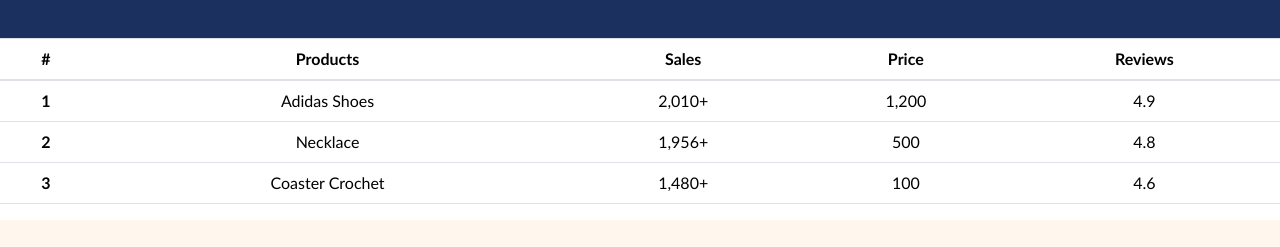
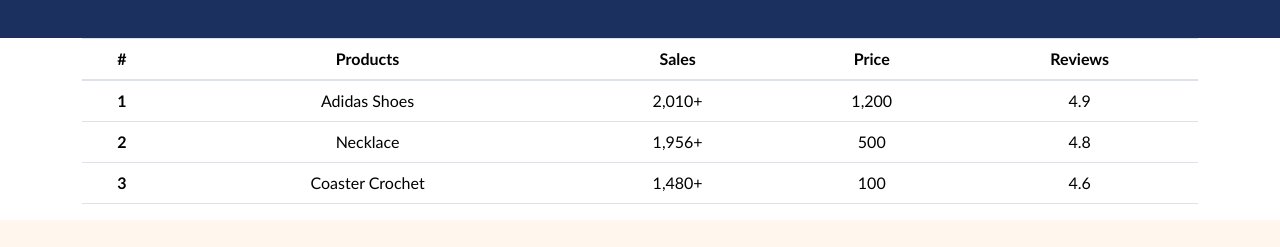
Before and after one commit to ImRobie17/GiftAWishly, a plain HTML site: page index.html in a window 1280 px wide. Shown: the part 2009-2256 px from the top of the page. Drawn offline with nearby package versions, Linux system fonts and the light colour scheme.

Commit message:
Update index.html

```diff
--- a/index.html
+++ b/index.html
@@ -141,7 +141,7 @@
       </div>
     </section>
 
-    <section>
+    <section id="salesTable" class="container">
     <table class="table">
         <thead>
           <tr>
```
